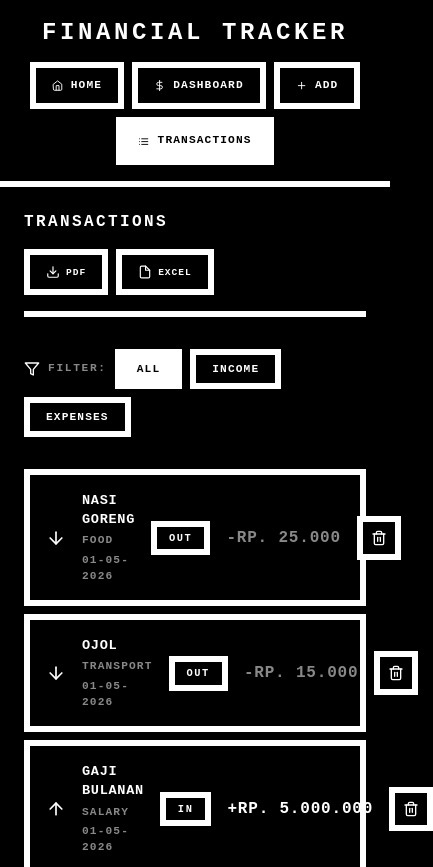
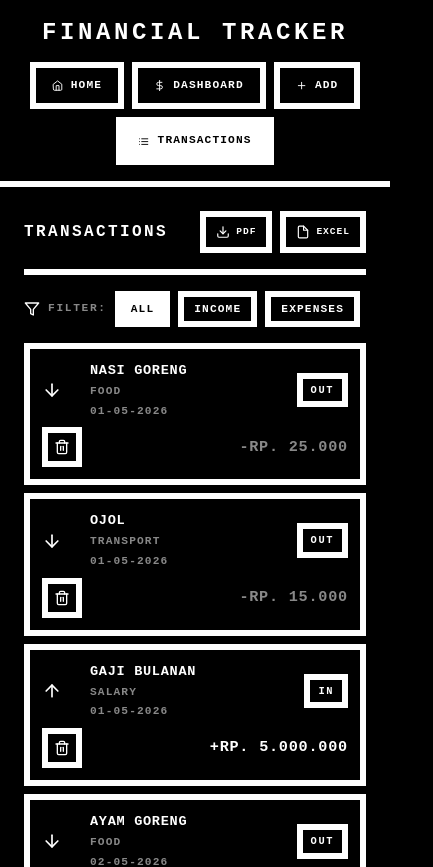
Before and after one commit to ryanvp10/personal-tracker, a React (Vite) app in the folder frontend/: page /transactions in a window 390 px wide. Shown: the top 867 px of the page, 433 px wide, since content can reach past the window. Built offline with nearby package versions, Linux system fonts and the light colour scheme.

Commit message:
Fix IN/OUT badge mobile positioning with reusable useIsMobile hook

```diff
--- a/frontend/src/components/Dashboard.jsx
+++ b/frontend/src/components/Dashboard.jsx
@@ -1,4 +1,4 @@
-import React, { useMemo, useState, useEffect } from 'react';
+import React, { useMemo } from 'react';
 import { FiTrendingUp, FiTrendingDown, FiDollarSign } from 'react-icons/fi';
 import {
   BarChart,
@@ -15,6 +15,7 @@ import {
 } from 'recharts';
 import theme from '../theme';
 import { mockTransactions } from '../mockData.js';
+import { useIsMobile } from '../hooks/useIsMobile';
 
 const cardStyle = {
   border: `${theme.borders.width} ${theme.borders.style} ${theme.borders.color}`,
@@ -71,19 +72,6 @@ const renderLegendText = (value) => (
 
 // Brutalist pie label: category + amount
 const renderPieLabel = ({ name, value }) => `${name.toUpperCase()} ${formatIDR(value)}`;
-
-// Hook to detect mobile breakpoint
-function useIsMobile(breakpoint = 640) {
-  const [isMobile, setIsMobile] = useState(() =>
-    typeof window !== 'undefined' ? window.innerWidth < breakpoint : false
-  );
-  useEffect(() => {
-    const onResize = () => setIsMobile(window.innerWidth < breakpoint);
-    window.addEventListener('resize', onResize);
-    return () => window.removeEventListener('resize', onResize);
-  }, [breakpoint]);
-  return isMobile;
-}
 
 function Dashboard() {
   const isMobile = useIsMobile(640);
--- a/frontend/src/components/TransactionList.jsx
+++ b/frontend/src/components/TransactionList.jsx
@@ -2,10 +2,12 @@ import React, { useState } from 'react';
 import { FiArrowUp, FiArrowDown, FiFilter, FiTrash2, FiDownload, FiFile } from 'react-icons/fi';
 import { mockTransactions } from '../mockData.js';
 import theme from '../theme';
+import { useIsMobile } from '../hooks/useIsMobile';
 
 function TransactionList() {
   const [transactions, setTransactions] = useState(mockTransactions);
   const [filter, setFilter] = useState('all');
+  const isMobile = useIsMobile(640);
 
   const filtered =
     filter === 'all'
@@ -27,7 +29,7 @@ function TransactionList() {
   };
 
   return (
-    <div style={{ display: 'flex', flexDirection: 'column', gap: '32px' }}>
+    <div style={{ display: 'flex', flexDirection: 'column', gap: isMobile ? '16px' : '32px' }}>
       {/* ===== PAGE TITLE + EXPORT BUTTONS ===== */}
       <div
         style={{
@@ -58,7 +60,7 @@ function TransactionList() {
               display: 'flex',
               alignItems: 'center',
               gap: '6px',
-              padding: '10px 16px',
+              padding: isMobile ? '8px 10px' : '10px 16px',
               backgroundColor: '#000000',
               color: '#ffffff',
               border: '6px solid #ffffff',
@@ -77,7 +79,7 @@ function TransactionList() {
               display: 'flex',
               alignItems: 'center',
               gap: '6px',
-              padding: '10px 16px',
+              padding: isMobile ? '8px 10px' : '10px 16px',
               backgroundColor: '#000000',
               color: '#ffffff',
               border: '6px solid #ffffff',
@@ -104,7 +106,7 @@ function TransactionList() {
             key={f}
             onClick={() => setFilter(f)}
             style={{
-              padding: '8px 16px',
+              padding: isMobile ? '6px 10px' : '8px 16px',
               border: `${theme.borders.width} ${theme.borders.style} ${theme.borders.color}`,
               backgroundColor: filter === f ? theme.colors.hover : theme.colors.background,
               color: filter === f ? theme.colors.hoverText : theme.colors.text,
@@ -139,7 +141,19 @@ function TransactionList() {
           {filtered.map((t) => (
             <div
               key={t.id}
-              style={{
+              style={
+                isMobile
+                  ? {
+                      display: 'grid',
+                      gridTemplateColumns: 'auto 1fr auto',
+                      gridTemplateRows: 'auto auto',
+                      gap: '8px',
+                      alignItems: 'center',
+                      padding: '12px',
+                      border: `${theme.borders.width} ${theme.borders.style} ${theme.borders.color}`,
+                      backgroundColor: theme.colors.background,
+                    }
+                  : {
                       display: 'grid',
                       gridTemplateColumns: 'auto 1fr auto auto auto',
                       gap: '16px',
@@ -147,9 +161,10 @@ function TransactionList() {
                       padding: '16px',
                       border: `${theme.borders.width} ${theme.borders.style} ${theme.borders.color}`,
                       backgroundColor: theme.colors.background,
-              }}
+                    }
+              }
             >
-              {/* ICON */}
+              {/* ICON — row 1 col 1 (both) */}
               <div style={{ display: 'flex', alignItems: 'center' }}>
                 {t.type === 'in' ? (
                   <FiArrowUp size={20} />
@@ -158,7 +173,7 @@ function TransactionList() {
                 )}
               </div>
 
-              {/* DETAILS */}
+              {/* DETAILS — row 1 col 2 (both) */}
               <div style={{ display: 'flex', flexDirection: 'column', gap: '4px' }}>
                 <span style={{ fontSize: '0.85rem', fontWeight: 900, letterSpacing: '0.05em' }}>
                   {t.note || 'NO NOTE'}
@@ -171,40 +186,69 @@ function TransactionList() {
                 </span>
               </div>
 
-              {/* TYPE BADGE */}
+              {/* TYPE BADGE — row 1 col 3 on mobile (top-right), row 1 col 3 on desktop */}
               <span
                 style={{
-                  padding: '4px 12px',
+                  padding: isMobile ? '4px 8px' : '4px 12px',
                   border: `${theme.borders.width} ${theme.borders.style} ${theme.borders.color}`,
-                  backgroundColor: t.type === 'in' ? '#000000' : '#000000',
+                  backgroundColor: '#000000',
                   color: '#ffffff',
                   fontWeight: 900,
                   fontSize: '0.65rem',
                   letterSpacing: '0.15em',
                   whiteSpace: 'nowrap',
+                  justifySelf: 'end',
                 }}
               >
                 {t.type === 'in' ? 'IN' : 'OUT'}
               </span>
 
-              {/* AMOUNT */}
+              {/* AMOUNT — row 2 col 2-3 on mobile, row 1 col 4 on desktop */}
               <span
-                style={{
+                style={
+                  isMobile
+                    ? {
+                        gridColumn: '2 / 4',
+                        gridRow: '2',
+                        fontSize: '0.95rem',
+                        fontWeight: 900,
+                        letterSpacing: '0.05em',
+                        whiteSpace: 'nowrap',
+                        color: t.type === 'in' ? '#ffffff' : '#888888',
+                        textAlign: 'right',
+                      }
+                    : {
                         fontSize: '1rem',
                         fontWeight: 900,
                         letterSpacing: '0.05em',
                         whiteSpace: 'nowrap',
                         color: t.type === 'in' ? '#ffffff' : '#888888',
-                }}
+                      }
+                }
               >
                 {t.type === 'in' ? '+' : '-'}Rp. {formatCurrency(t.amount)}
               </span>
 
-              {/* DELETE */}
+              {/* DELETE — row 2 col 1 on mobile, row 1 col 5 on desktop */}
               <button
                 onClick={() => handleDelete(t.id)}
                 aria-label="Delete transaction"
-                style={{
+                style={
+                  isMobile
+                    ? {
+                        gridColumn: '1',
+                        gridRow: '2',
+                        padding: '6px',
+                        border: `${theme.borders.width} ${theme.borders.style} ${theme.borders.color}`,
+                        backgroundColor: theme.colors.background,
+                        color: theme.colors.text,
+                        cursor: 'pointer',
+                        display: 'flex',
+                        alignItems: 'center',
+                        justifyContent: 'center',
+                        width: 'fit-content',
+                      }
+                    : {
                         padding: '8px',
                         border: `${theme.borders.width} ${theme.borders.style} ${theme.borders.color}`,
                         backgroundColor: theme.colors.background,
@@ -213,7 +257,8 @@ function TransactionList() {
                         display: 'flex',
                         alignItems: 'center',
                         justifyContent: 'center',
-                }}
+                      }
+                }
               >
                 <FiTrash2 size={16} />
               </button>
--- /dev/null
+++ b/frontend/src/hooks/useIsMobile.js
@@ -0,0 +1,13 @@
+import { useState, useEffect } from 'react';
+
+export function useIsMobile(breakpoint = 640) {
+  const [isMobile, setIsMobile] = useState(() =>
+    typeof window !== 'undefined' ? window.innerWidth < breakpoint : false
+  );
+  useEffect(() => {
+    const onResize = () => setIsMobile(window.innerWidth < breakpoint);
+    window.addEventListener('resize', onResize);
+    return () => window.removeEventListener('resize', onResize);
+  }, [breakpoint]);
+  return isMobile;
+}
```
Lines whose indentation alone changed are shown as unchanged.
